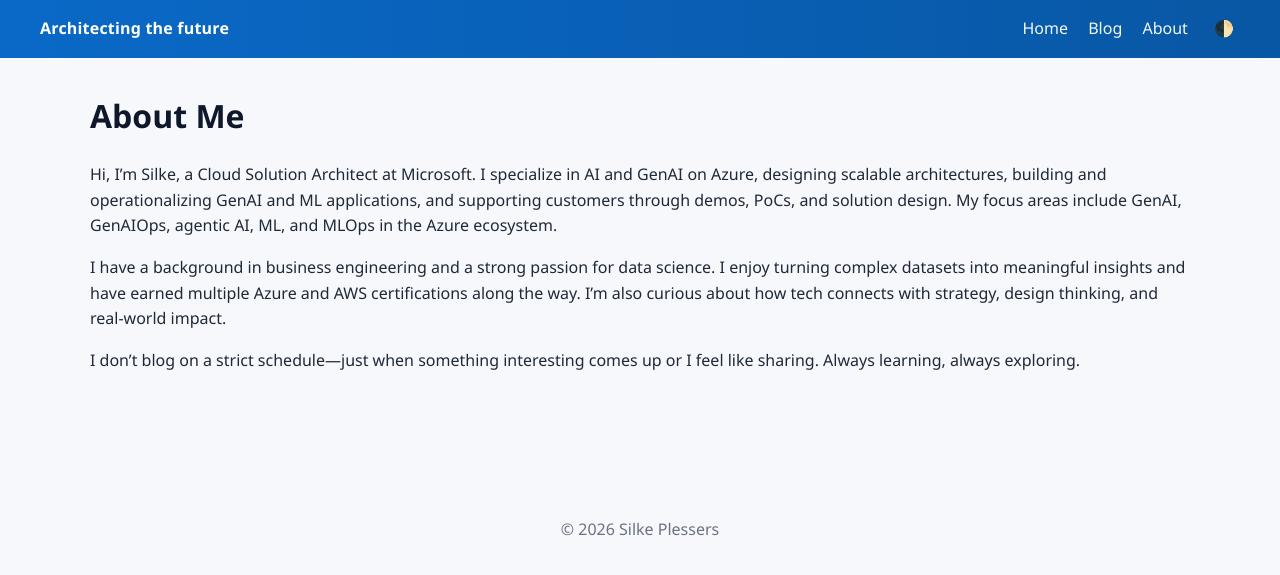
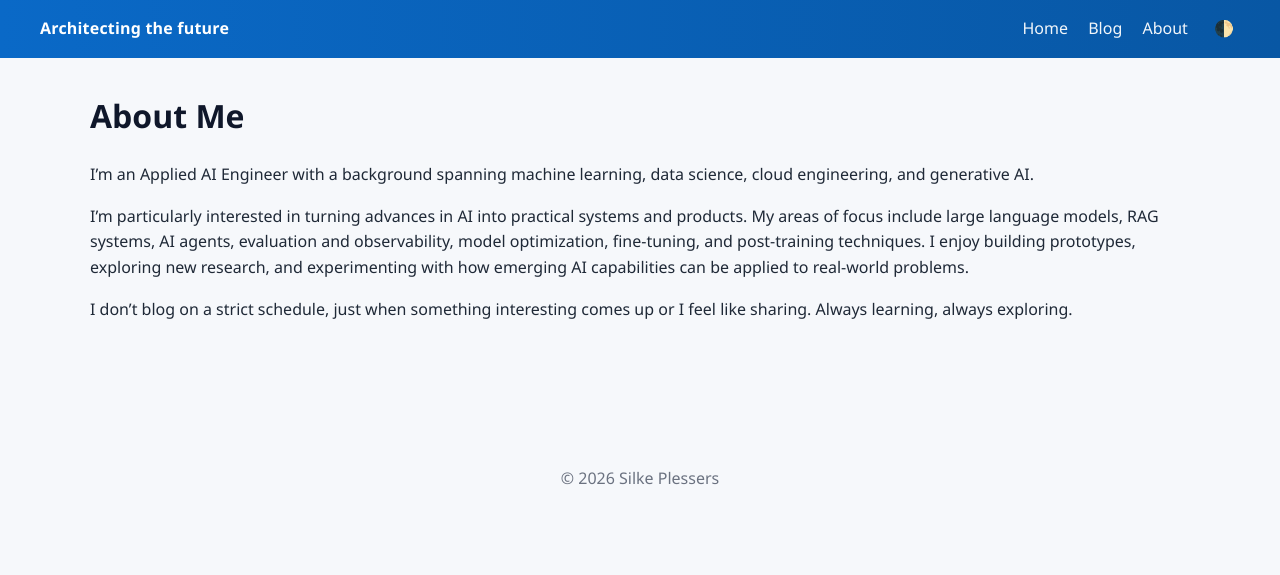
Before and after one commit to silkeplessers/silkeplessers.github.io, a Jekyll site: the page built from about.md, in a window 1280 px wide. Shown: the top 575 px of the page. Built offline with Jekyll 4.4.1, drawn with Linux system fonts in a browser that asks for light colours.

Commit message:
update about

```diff
--- a/about.md
+++ b/about.md
@@ -3,8 +3,8 @@ layout: page
 title: About Me
 ---
 
-Hi, I'm Silke, a Cloud Solution Architect at Microsoft. I specialize in AI and GenAI on Azure, designing scalable architectures, building and operationalizing GenAI and ML applications, and supporting customers through demos, PoCs, and solution design. My focus areas include GenAI, GenAIOps, agentic AI, ML, and MLOps in the Azure ecosystem.
+I'm an Applied AI Engineer with a background spanning machine learning, data science, cloud engineering, and generative AI.
 
-I have a background in business engineering and a strong passion for data science. I enjoy turning complex datasets into meaningful insights and have earned multiple Azure and AWS certifications along the way. I'm also curious about how tech connects with strategy, design thinking, and real-world impact.
+I'm particularly interested in turning advances in AI into practical systems and products. My areas of focus include large language models, RAG systems, AI agents, evaluation and observability, model optimization, fine-tuning, and post-training techniques. I enjoy building prototypes, exploring new research, and experimenting with how emerging AI capabilities can be applied to real-world problems.
 
-I don’t blog on a strict schedule—just when something interesting comes up or I feel like sharing. Always learning, always exploring.
+I don’t blog on a strict schedule, just when something interesting comes up or I feel like sharing. Always learning, always exploring.
```
